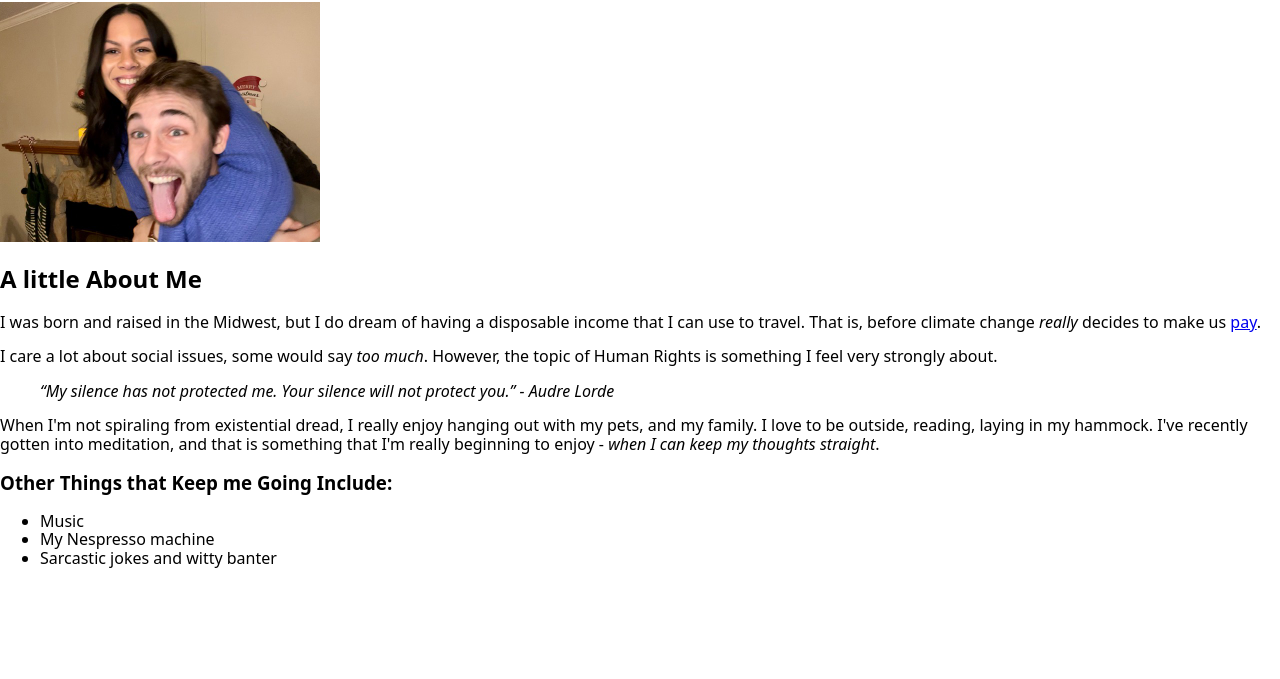
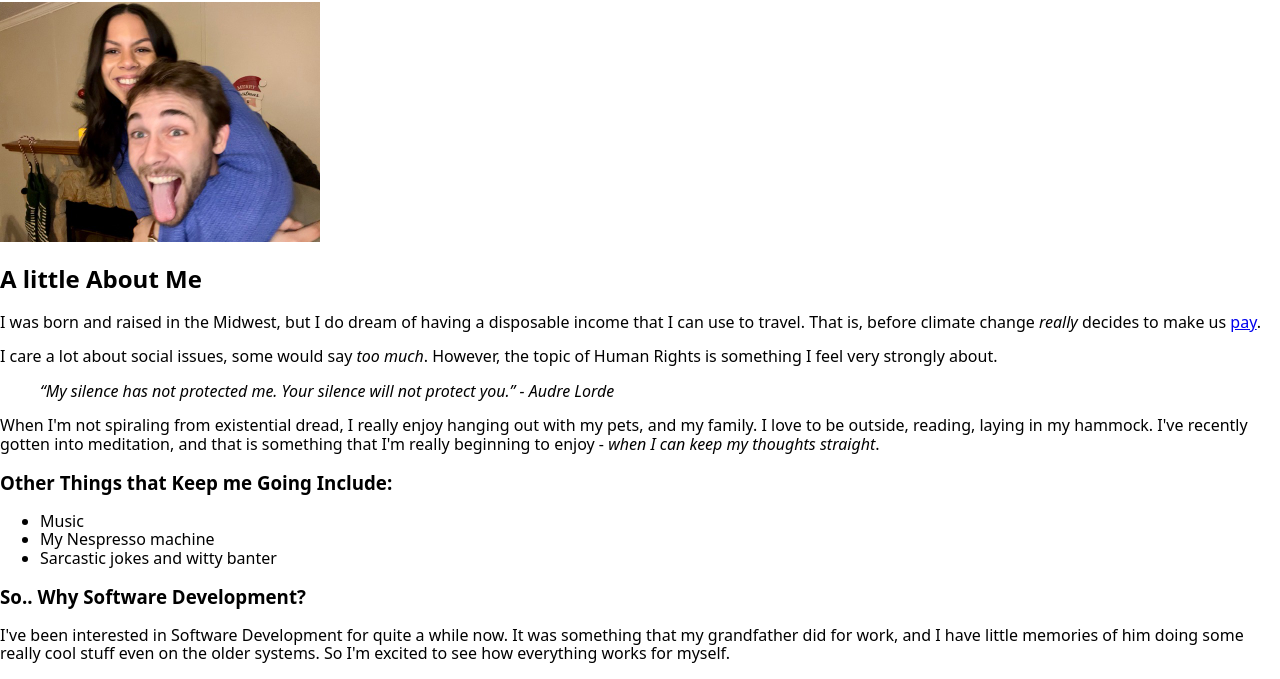
Before and after one commit to SWIC-177/html-css-skills-demo-emoore11, a website built with Vite: page index.html in a window 1280 px wide. Shown: the part 125-804 px from the top of the page. Built offline with nearby package versions, Linux system fonts and the light colour scheme.

Commit message:
Add paragraph about Software Dev

```diff
--- a/index.html
+++ b/index.html
@@ -47,6 +47,10 @@
         <li> Sarcastic jokes and witty banter </li>
       </ul>
 
+      <h3>So.. Why Software Development?</h3>
+
+      <p> I've been interested in Software Development for quite a while now. It was something that my grandfather did for work, and I have little memories of him doing some really cool stuff even on the older systems. So I'm excited to see how everything works for myself.</p>
+
 
     </main>
   </body>
```
